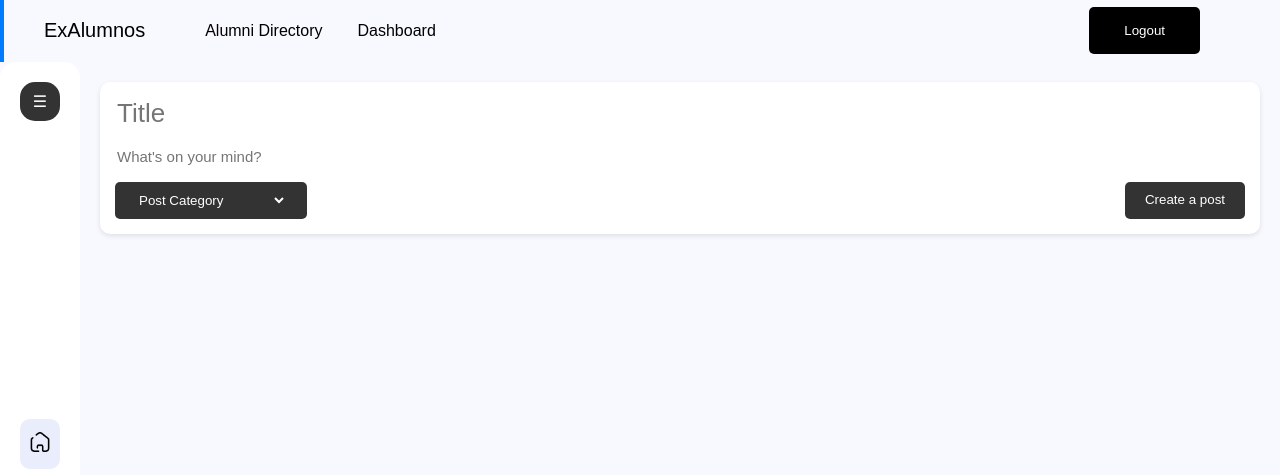
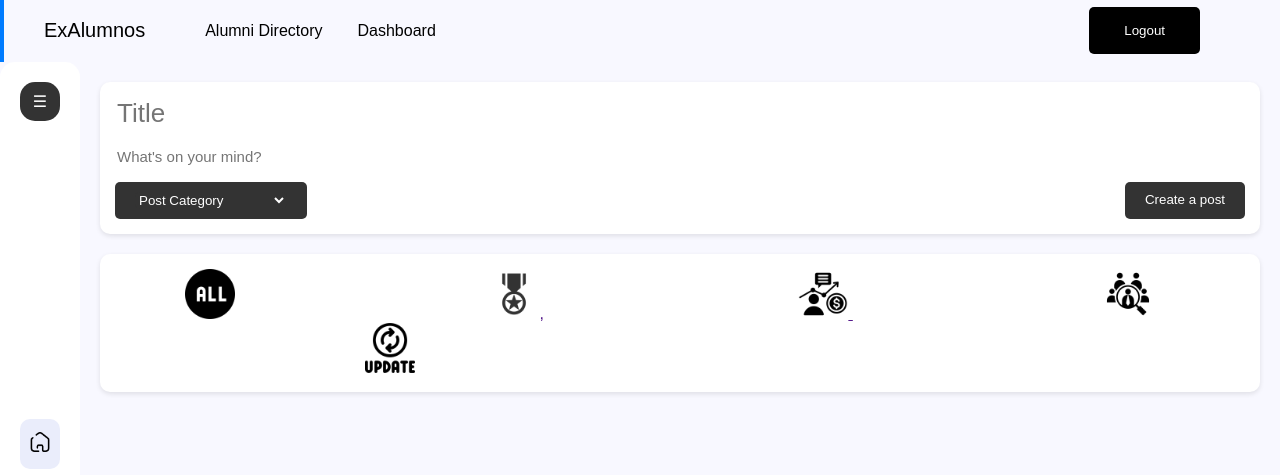
Before and after one commit to Harsh-26626/ExAlumnos, a website: page Homepage/dashboard.html in a window 1280 px wide. Shown: the top 475 px of the page. Drawn offline with Linux system fonts and the light colour scheme; no server answers; a web font is replaced by a local one.

Commit message:
Category

```diff
--- a/Homepage/css/dashboard.css
+++ b/Homepage/css/dashboard.css
@@ -207,7 +207,43 @@ body {
     min-width: 160px;
 }
 
+.sort-post{
+    background: #fff;
+    padding: 15px;
+    border-radius: 10px;
+    margin-bottom: 20px;
+    box-shadow: 0 2px 5px rgba(0, 0, 0, 0.1);
+}
 
+#allicon {
+    height: 50px;
+    width: 50px;
+    margin-left: 70px;
+}
+
+#acheivmenticon {
+    height: 50px;
+    width: 50px;
+    margin-left: 250px;
+}
+
+#placement-advice{
+    height: 50px;
+    width: 50px;
+    margin-left: 250px;
+}
+
+#Internship {
+    height: 50px;
+    width: 50px;
+    margin-left: 250px;
+}
+
+#update {
+    height: 50px;
+    width: 50px;
+    margin-left: 250px;
+}
 .post {
     background: #fff;
     padding: 15px;
--- a/Homepage/dashboard.html
+++ b/Homepage/dashboard.html
@@ -70,6 +70,18 @@
 
 
             </form>
+
+            <form class="sort-post">
+               <a href=""><img src="/Homepage/dashboard_icons/allicon.png" alt="All" id="allicon"></a>
+               <a href=""> <img src="/Homepage/dashboard_icons/acheivmenticon.png" alt="acheivmenticon" id="acheivmenticon">,</a>
+               <a href=""> <img src="/Homepage/dashboard_icons/placement-advice.png" alt="placement-advice" id="placement-advice"> </a>
+               <a href=""> <img src="/Homepage/dashboard_icons/Internship.png" alt="Internship" id="Internship"> </a>
+               <a href=""><img src="/Homepage/dashboard_icons/update.png" alt="update" id="update"></a>
+
+            </form>
+
+
+
         </div>
     </div>
 </body>
```
Also changed, not shown: Homepage/dashboard_icons/Internship.png (added), Homepage/dashboard_icons/acheivmenticon.png (added), Homepage/dashboard_icons/allicon.png (added), Homepage/dashboard_icons/placement-advice.png (added), Homepage/dashboard_icons/update.png (added).
